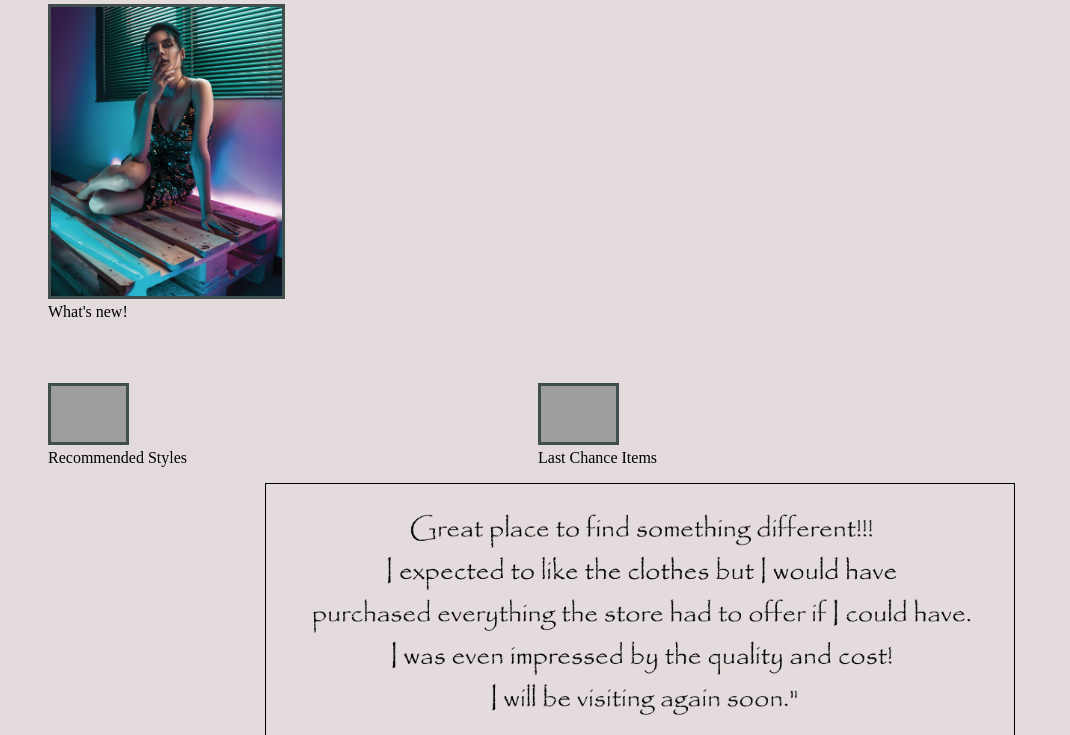
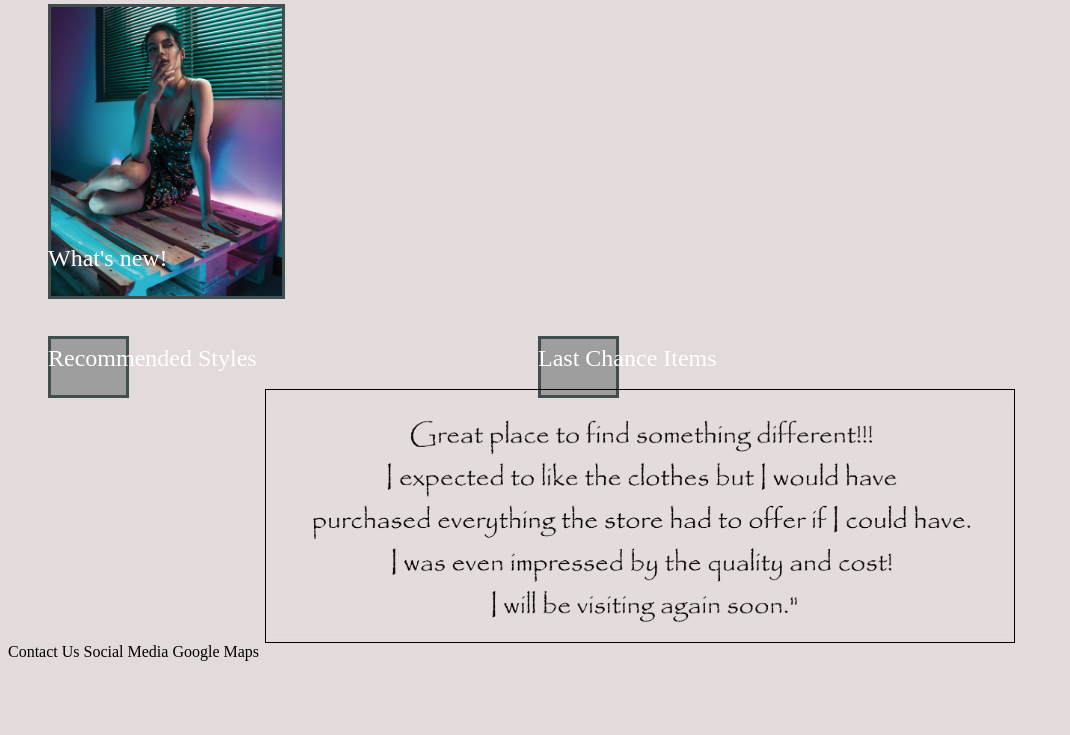
Before and after one commit to jaymehewitt/Authentic-Grace, a PHP site: page / in a window 1280 px wide. Shown: the part 804-1539 px from the top of the page, without its empty margins (0-1070 px from the left). After the commit the page ends 1465 px from the top, so only its background shows below. Run offline with PHP 8.4, Linux system fonts and the light colour scheme; some libraries are stand-ins or nearby versions; grey boxes are pictures that could not be loaded.

Commit message:
Caption work for categories

```diff
--- a/index.html
+++ b/index.html
@@ -123,15 +123,15 @@
   <div class="categories">
     <figure>
       <img class="category-img" src="images/clothing/flirty/glitterdress.jpg" alt="Glitter Dress">
-      <figcaption>What's new!</figcaption>
+      <figcaption class="caption">What's new!</figcaption>
     </figure>
     <figure>
       <img class="category-img" src="images/clothing/tops/offshoulderruffletop.jpg" alt="Ruffle Top">
-      <figcaption>Recommended Styles</figcaption>
+      <figcaption class="caption">Recommended Styles</figcaption>
     </figure>
     <figure>
         <img class="category-img" src="images/clothing/flirty/blacklongsleeve.jpg" alt="Black Long Sleeve Dress">
-        <figcaption>Last Chance Items</figcaption>
+        <figcaption class="caption">Last Chance Items</figcaption>
     </figure>
   </div>
 
--- a/style.css
+++ b/style.css
@@ -386,16 +386,24 @@ ul, li, a:hover {
     border: solid #404e4d;
     box-shadow: 0 4px 8px 0 rgba(0,0,0,0.2)
     transition: 0.3;
+    position: relative;
+    z-index: -1;
   }
 
   .category-img:hover {
     box-shadow: 0 8px 16px 0 rgba(0,0,0,0.2)
+    z-index: 0;
   }
 
-  .figcaption {
+  .caption {
     margin-top: 5px;
     color: white;
-    position: absolute;
+    height: 1.2em;
+    width: 100%;
+    margin-top: -2.4em;
+    z-index: 1;
+    font-family: Bellaboo;
+    font-size: 1.5em;
   }
 
   /*Testimonials*/
@@ -403,7 +411,7 @@ ul, li, a:hover {
     max-width: 750px;
     position: relative;
     margin: auto;
-    border:1px solid black;
+    border: 1px solid black;
   }
 
   .mySlides2 {
```
